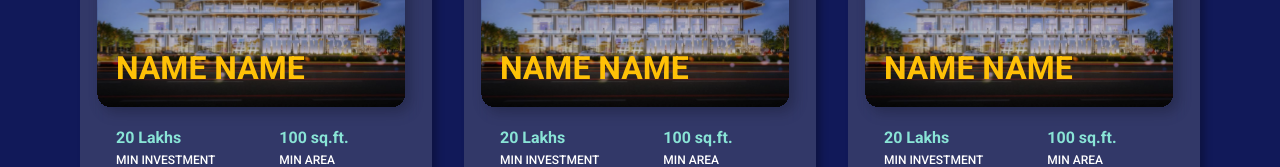
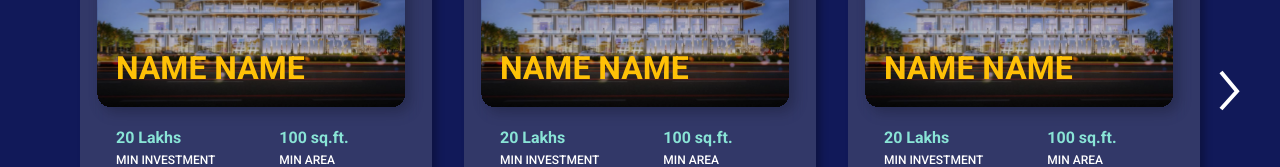
Before and after one commit to ayomidedaniel1/dhandolat, a React (Vite) app: page / in a window 1280 px wide. Shown: the part 1211-1378 px from the top of the page. Built offline with nearby package versions, Linux system fonts and the light colour scheme.

Commit message:
feat: designed properties component

```diff
--- a/src/components/Properties.jsx
+++ b/src/components/Properties.jsx
@@ -15,7 +15,7 @@ const Properties = () => {
           </h1>
         </div>
 
-        <div className="flex flex-col lg:flex-row gap-8 justify-between items-center mt-6 lg:mt-8">
+        <div className="flex flex-col lg:flex-row gap-8 justify-between items-center mt-6 lg:mt-8 relative">
           {landMark.map(i => (
             <div className='property p-1 lg:p-2 pb-10 lg:pb-20' key={i}>
               <div className="relative">
@@ -54,6 +54,8 @@ const Properties = () => {
               </span>
             </div>
           ))}
+
+          <img src={next} alt="." className='absolute -right-10 hidden lg:flex' />
         </div>
       </div>
     </div>
```
